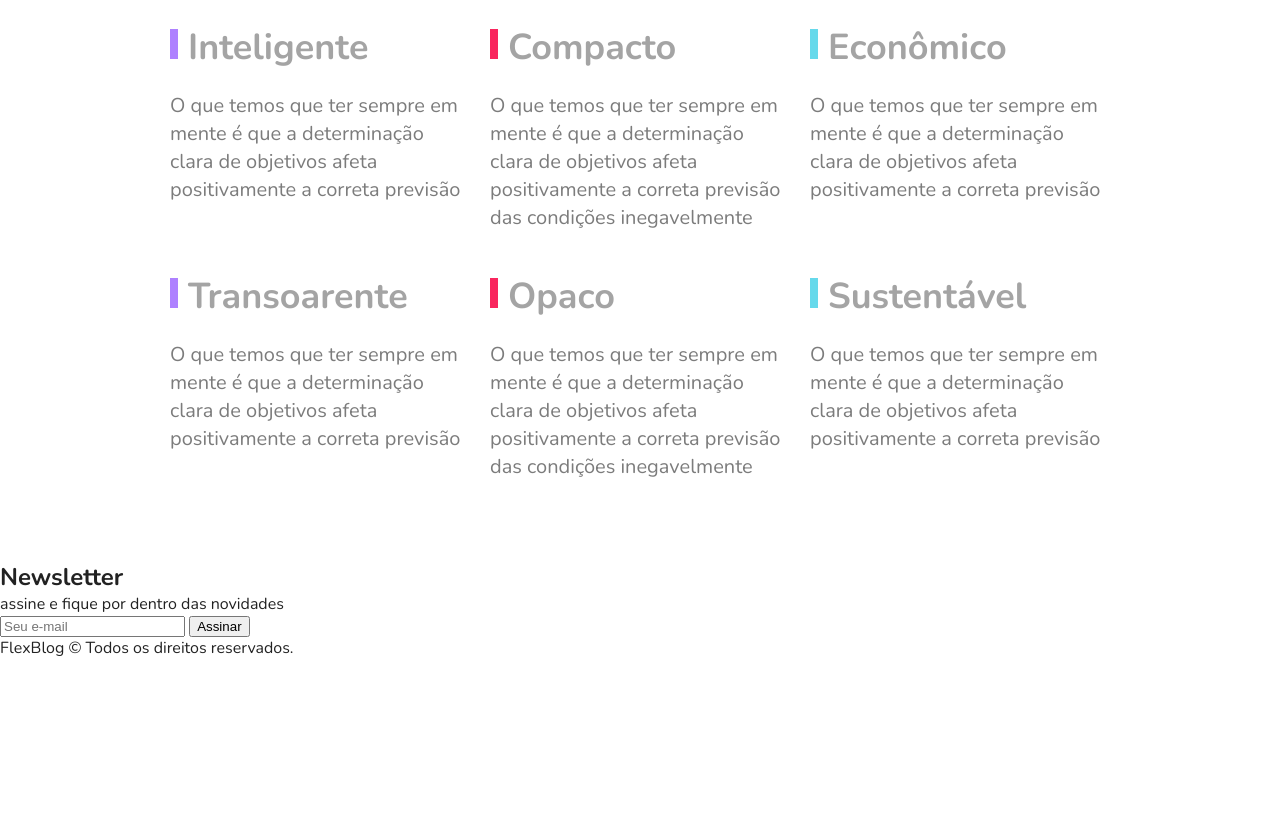
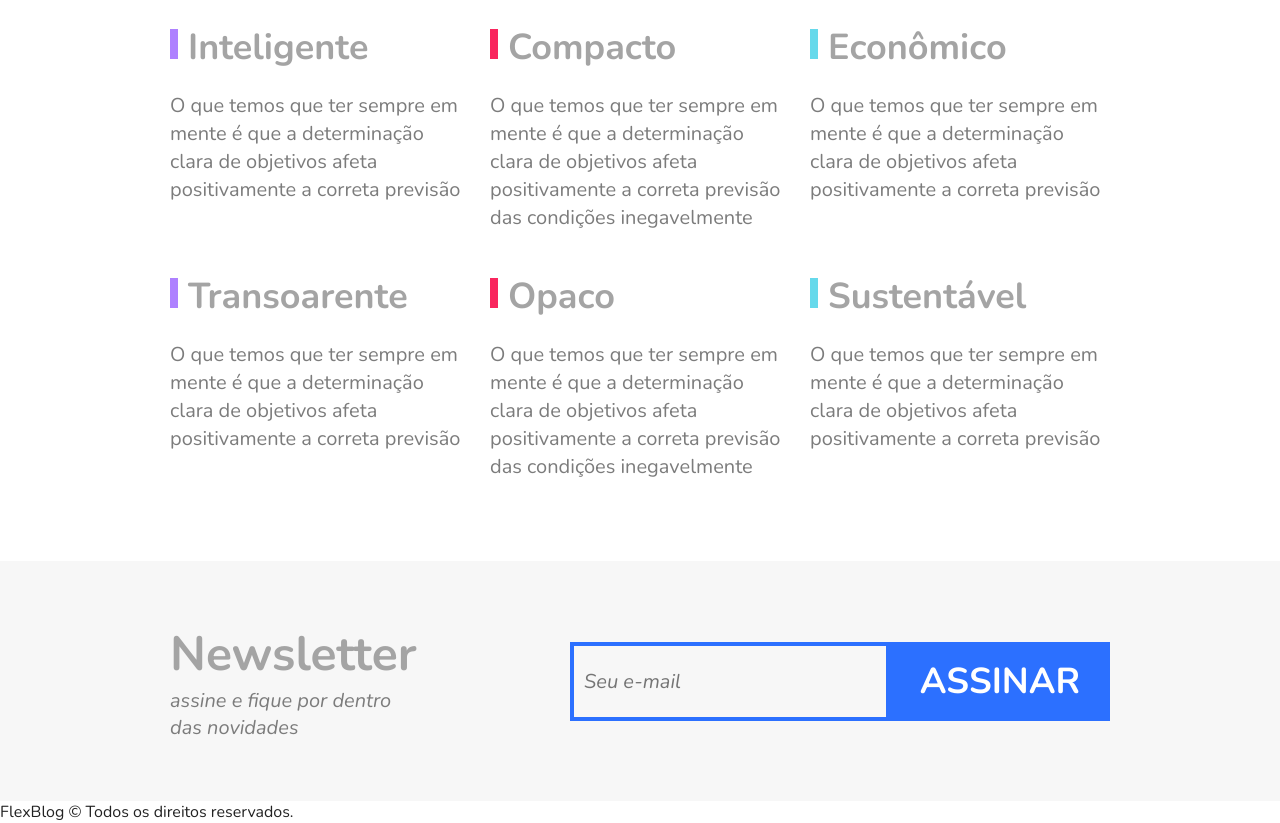
Before and after one commit to lucassodresa/css-flexbox, a plain HTML site: page index.html in a window 1280 px wide. Shown: the part 2603-3426 px from the top of the page. Before the commit the page ends 3262 px from the top, so only its background shows below. Drawn offline with nearby package versions, Linux system fonts and the light colour scheme.

Commit message:
style newsletter

```diff
--- a/css/style.css
+++ b/css/style.css
@@ -317,3 +317,64 @@ img {
   line-height: 1.4;
   color: #7c7c7c;
 }
+
+/* newsletter */
+
+.newsletter {
+  background: #f7f7f7;
+  padding: 60px calc((100% - 960px) / 2);
+  display: flex;
+  flex-wrap: wrap;
+}
+
+.newsletter-info {
+  flex: 1 1 260px;
+  margin: 0 10px;
+}
+
+.newsletter-info h1 {
+  font-size: 3em;
+  color: #a4a4a4;
+}
+
+.newsletter-info p {
+  font-size: 1.25em;
+  font-style: italic;
+  max-width: 230px;
+  color: #7c7c7c;
+}
+
+.newsletter-form {
+  flex: 2 1 300px;
+  margin: 15px 10px;
+  align-self: center;
+  display: flex;
+  flex-wrap: wrap;
+}
+
+.newsletter-form input {
+  flex: 3 1 260px;
+  font-size: 1.25em;
+  color: #7c7c7c;
+  font-style: italic;
+  font-family: 'Nunito', Helvetica, Arial, sans-serif;
+  border: 4px solid #2c70ff;
+  background: transparent;
+  padding: 10px;
+  margin: 0px;
+  border-radius: 0px;
+}
+
+.newsletter-form button {
+  flex: 1 1 200px;
+  font-family: 'Nunito', Helvetica, Arial, sans-serif;
+  font-size: 2.25em;
+  font-weight: bold;
+  text-transform: uppercase;
+  background: #2c70ff;
+  color: white;
+  margin: 0;
+  cursor: pointer;
+  border: 0px;
+  padding: 15px 10px;
+}
```
